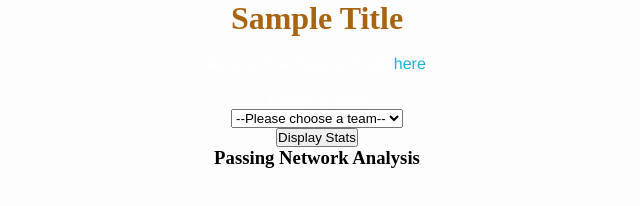
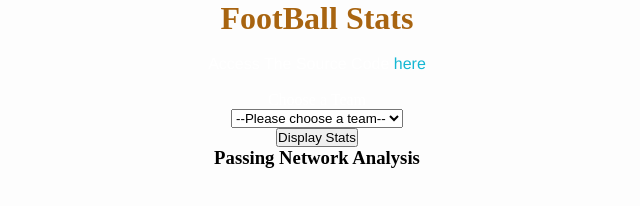
Before and after one commit to Atrix21/FootballProject, a plain HTML site: page HTML_CSS/index.html in a window 1280 px wide. Shown: the whole page, without its empty margins (323-963 px from the left). Drawn offline with Linux system fonts and the light colour scheme.

Commit message:
Updated Title

```diff
--- a/HTML_CSS/index.html
+++ b/HTML_CSS/index.html
@@ -16,7 +16,7 @@
 <body>
 <header>
 
-<h1><b>Sample Title</b></h1>
+<h1><b>FootBall Stats</b></h1>
 <br>
 </header>
 <p id = "source">Access The Source Code <a href = "https://github.com/Atrix21/FootballProject">here</a></p>
```
